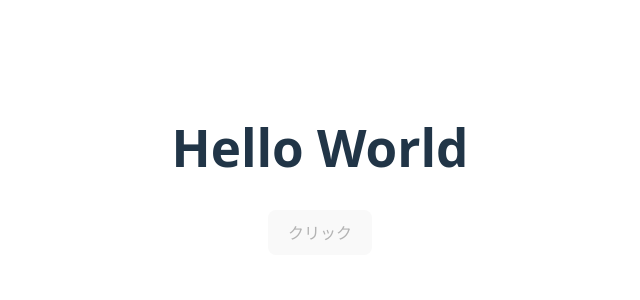
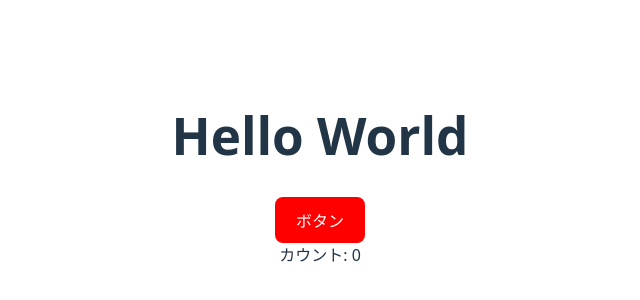
Before and after one commit to DaichiHiraoka/ReactQuizApp, a React (Vite) app: page / in a window 1280 px wide. Shown: the part 230-530 px from the top of the page, without its empty margins (320-960 px from the left). Built offline with nearby package versions, Linux system fonts and the light colour scheme.

Commit message:
カウント機能実装まで

```diff
--- a/package.json
+++ b/package.json
@@ -11,7 +11,8 @@
   },
   "dependencies": {
     "react": "^19.0.0",
-    "react-dom": "^19.0.0"
+    "react-dom": "^19.0.0",
+    "react-router-dom": "^7.9.3"
   },
   "devDependencies": {
     "@eslint/js": "^9.21.0",
--- a/src/App.jsx
+++ b/src/App.jsx
@@ -1,16 +1,34 @@
-import { useState } from 'react'
+import { useState ,useEffect, use } from 'react'
 import reactLogo from './assets/react.svg'
 import viteLogo from '/vite.svg'
 import './App.css'
-import Button from './button.jsx';
+import Button from './components/Button/Button.jsx';
+import Display from './components/Display/Display.jsx';
+
 
 function App() {
-  const [count, setCount] = useState(0)
+  const [count, setCount] = useState(0);
+
+  const handleClick = () => {
+        setCount(count + 1);
+
+    }
+
+  useEffect(() => {
+    console.log(`Count:` ,count);
+    if(count >= 15){
+      setCount(0);
+    }
+  } , [count]);
 
   return (
     <>
       <h1>Hello World</h1>
-      <Button type="submit" disabled={true} />
+      <Button type="button" disabled={false} onClick={handleClick}>
+        ボタン
+      </Button>
+
+      <Display count={count} />
     </>
   )
 }
--- a/src/Button.jsx
+++ /dev/null
@@ -1,13 +0,0 @@
-function Button(props) {
-
-    const {type, disabled} = props;
-
-
-  return (
-  <button type={type} disabled={disabled}>
-    クリック
-  </button>
-
-  );
-}
-export default Button;
--- /dev/null
+++ b/src/components/Button/Button.jsx
@@ -0,0 +1,18 @@
+import styles from './Button.module.css';
+
+function Button(props) {
+
+
+
+    const {type, disabled , onClick ,children} = props;
+
+
+
+  return (
+  <button className={styles.button} type={type} disabled={disabled} onClick={onClick}>
+    {children}
+  </button>
+
+  );
+}
+export default Button;
--- /dev/null
+++ b/src/components/Button/Button.module.css
@@ -0,0 +1,5 @@
+.button{
+    padding: 10px 20px;
+    background: #f00;
+    color: #fff;
+}
--- /dev/null
+++ b/src/components/Display/Display.jsx
@@ -0,0 +1,18 @@
+import { useEffect, useState } from "react";
+
+function Display(props){
+     const [text, setText] = useState('loading...');
+
+     useEffect(() => {
+        setTimeout(() => {
+        setText(`カウント: ${props.count}`);
+        }, 2000);
+     }, []);
+    return(
+        <div>
+            {text}
+        </div>
+    )
+}
+
+export default Display;
```
Also changed, not shown: src/pages/SamplePage.jsx (added, +11 -0 lines), 1 other file (tests, documents, lock files or other folders).
